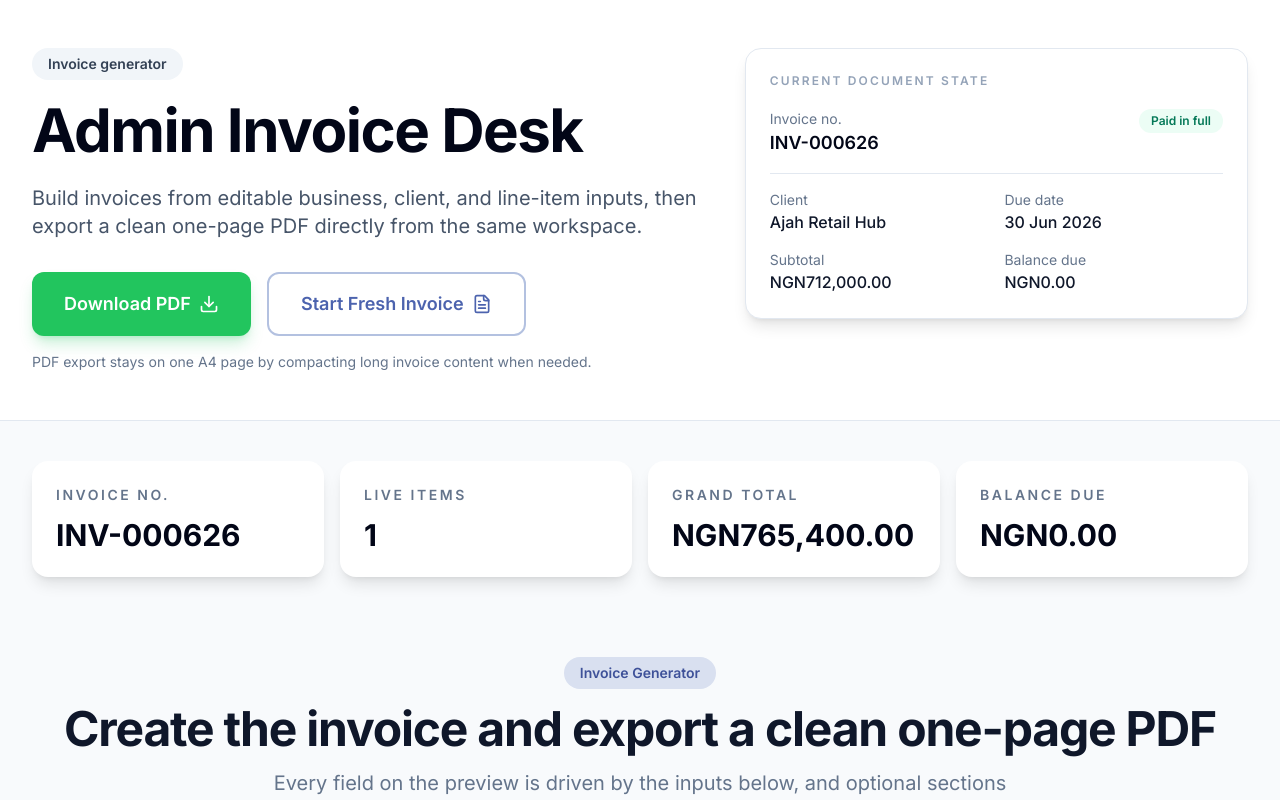
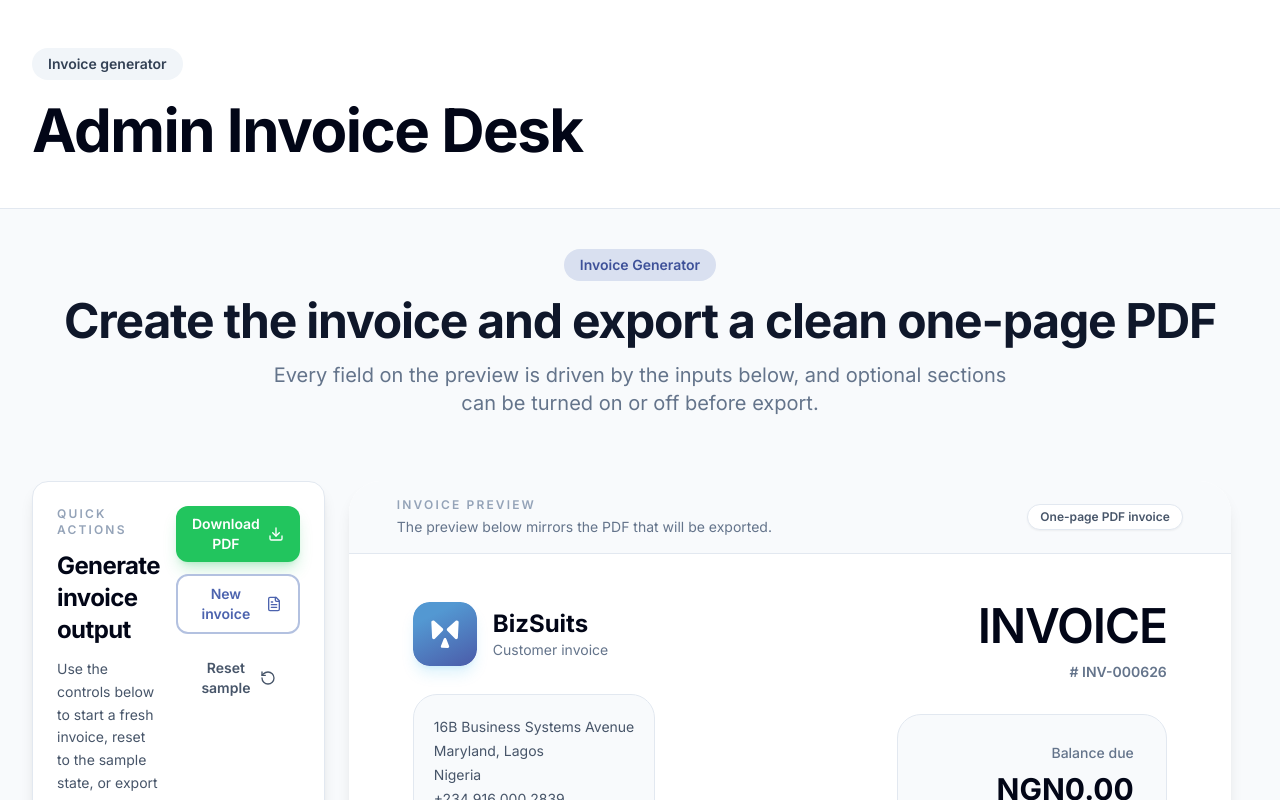
Before and after one commit to casstimmy/BSuits-Site, a Next.js app: page /admin in a window 1280 px wide. Shown: the top 800 px of the page. Built offline with nearby package versions, Linux system fonts and the light colour scheme.

Commit message:
improve on the webproduct optimization and ux

```diff
--- a/src/components/admin/InvoiceDesk.tsx
+++ b/src/components/admin/InvoiceDesk.tsx
@@ -531,14 +531,6 @@ export default function InvoiceDesk() {
     ...(visibility.showDueDate ? [{ label: 'Due Date', value: formatDisplayDate(form.dueDate) }] : []),
     { label: 'Reference', value: form.reference || 'Add reference' },
   ];
-  const summaryItems = [
-    { label: 'Client', value: form.clientName || 'Add client name' },
-    ...(visibility.showDueDate
-      ? [{ label: 'Due date', value: formatDisplayDate(form.dueDate) }]
-      : []),
-    { label: 'Subtotal', value: formatNaira(subtotal) },
-    { label: balanceLabel, value: formatNaira(balanceValue) },
-  ];
   const notesText = form.notes.trim();
   const pdfTablePlan = getPdfTablePlan(filledItems);
   const pdfNotesPlan = visibility.showTermsAndConditions
@@ -552,13 +544,6 @@ export default function InvoiceDesk() {
       ? 'Long terms and conditions will be shortened in the PDF export.'
       : null,
   ].filter(Boolean);
-  const dashboardStats = [
-    { label: 'Invoice no.', value: form.invoiceNumber || 'Not set' },
-    { label: 'Live items', value: String(filledItems.length) },
-    { label: 'Grand total', value: formatNaira(total) },
-    { label: balanceLabel, value: formatNaira(balanceValue) },
-  ];
-
   function updateForm<Field extends keyof InvoiceForm>(field: Field, value: InvoiceForm[Field]) {
     setForm((currentForm) => ({
       ...currentForm,
@@ -857,7 +842,6 @@ export default function InvoiceDesk() {
     <div className="min-h-screen bg-slate-50">
       <section className="border-b border-slate-200 bg-white py-12">
         <div className="container-custom">
-          <div className="grid gap-8 xl:grid-cols-[1.15fr_0.85fr] xl:items-start">
           <div className="max-w-3xl">
             <span className="inline-flex items-center rounded-full bg-slate-100 px-4 py-1.5 text-sm font-semibold text-slate-700">
               Invoice generator
@@ -865,81 +849,6 @@ export default function InvoiceDesk() {
             <h1 className="mt-5 text-4xl font-bold text-slate-950 md:text-5xl lg:text-6xl text-balance">
               Admin Invoice Desk
             </h1>
-              <p className="mt-6 max-w-2xl text-lg text-slate-600 md:text-xl">
-                Build invoices from editable business, client, and line-item inputs, then export a
-                clean one-page PDF directly from the same workspace.
-              </p>
-
-              <div className="mt-8 flex flex-wrap gap-4">
-                <Button
-                  variant="accent"
-                  size="lg"
-                  onClick={() => {
-                    void downloadInvoicePdf();
-                  }}
-                  icon={<Download className="h-5 w-5" />}
-                  disabled={isExportingPdf}
-                >
-                  {isExportingPdf ? 'Generating PDF...' : 'Download PDF'}
-                </Button>
-                <Button variant="secondary" size="lg" onClick={startFreshInvoice} icon={<FileText className="h-5 w-5" />}>
-                  Start Fresh Invoice
-                </Button>
-              </div>
-
-              {pdfProtectionMessages.length > 0 ? (
-                <div className="mt-4 rounded-[1.5rem] border border-amber-200 bg-amber-50 px-4 py-3 text-sm text-amber-900">
-                  <p className="font-semibold">Single-page PDF protection is active.</p>
-                  <p className="mt-1 leading-relaxed">{pdfProtectionMessages.join(' ')}</p>
-                </div>
-              ) : (
-                <p className="mt-4 text-sm text-slate-500">
-                  PDF export stays on one A4 page by compacting long invoice content when needed.
-                </p>
-              )}
-              {pdfError ? <p className="mt-3 text-sm text-rose-600">{pdfError}</p> : null}
-            </div>
-
-            <Card elevated hover={false} className="border border-slate-200 bg-slate-50">
-              <p className="text-xs font-semibold uppercase tracking-[0.18em] text-slate-400">
-                Current document state
-              </p>
-              <div className="mt-5 space-y-4">
-                <div className="flex items-start justify-between gap-4 border-b border-slate-200 pb-4">
-                  <div>
-                    <p className="text-sm text-slate-500">Invoice no.</p>
-                    <p className="text-lg font-semibold text-slate-950">{form.invoiceNumber || 'Pending'}</p>
-                  </div>
-                  <span className={`rounded-full px-3 py-1 text-xs font-semibold ${paymentStatusClassName}`}>
-                    {paymentStatus}
-                  </span>
-                </div>
-
-                <div className="grid gap-4 sm:grid-cols-2">
-                  {summaryItems.map((item) => (
-                    <div key={item.label}>
-                      <p className="text-sm text-slate-500">{item.label}</p>
-                      <p className="font-medium text-slate-900">{item.value}</p>
-                    </div>
-                  ))}
-                </div>
-              </div>
-            </Card>
-          </div>
-        </div>
-      </section>
-
-      <section className="py-10">
-        <div className="container-custom">
-          <div className="grid gap-4 sm:grid-cols-2 xl:grid-cols-4">
-            {dashboardStats.map((stat) => (
-              <Card key={stat.label} elevated hover={false} className="h-full">
-                <p className="text-sm font-semibold uppercase tracking-[0.18em] text-slate-500">
-                  {stat.label}
-                </p>
-                <p className="mt-3 text-2xl font-bold text-slate-950 md:text-3xl">{stat.value}</p>
-              </Card>
-            ))}
           </div>
         </div>
       </section>
```
Lines whose indentation alone changed are shown as unchanged.
